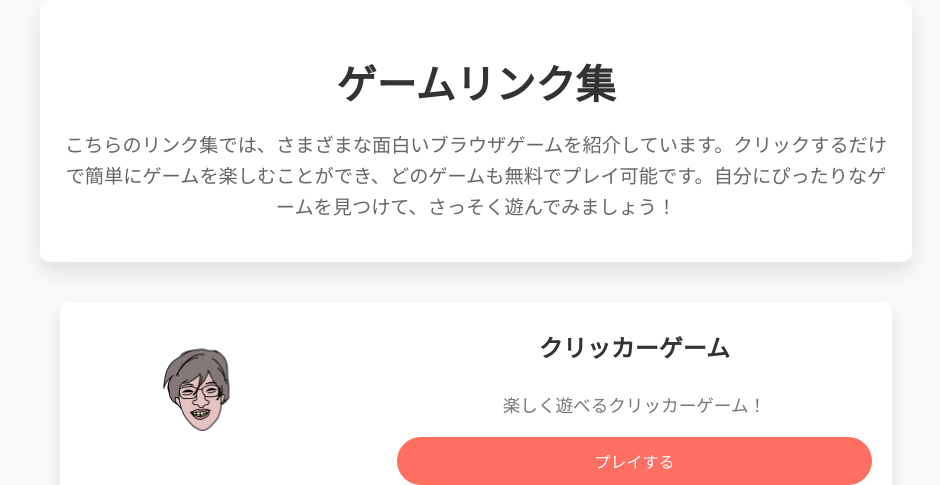
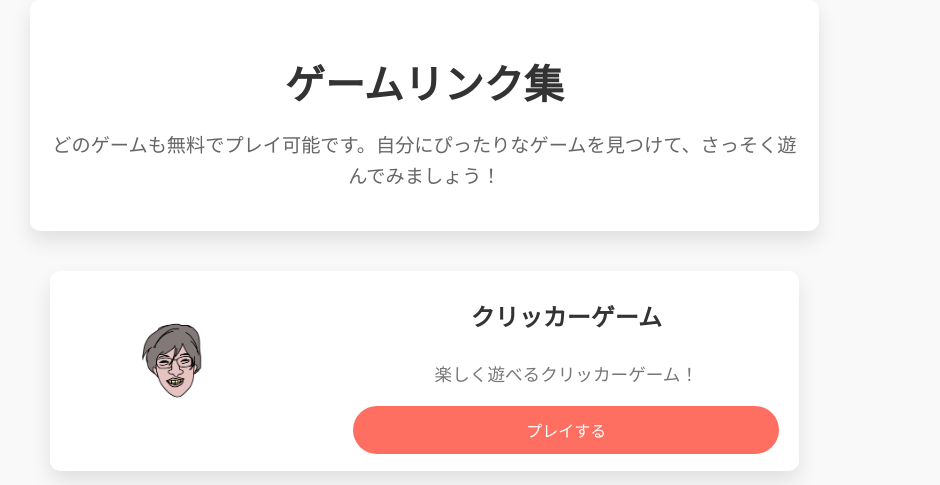
Before and after one commit to papyrus-shark/browser-games, a plain HTML site: page index.html in a window 1280 px wide. Shown: the top 485 px of the page, without its empty margins (44-984 px from the left). Drawn offline with Linux system fonts and the light colour scheme.

Commit message:
Add files via upload

```diff
--- a/index.html
+++ b/index.html
@@ -3,7 +3,7 @@
 <head>
     <meta charset="UTF-8">
     <meta name="viewport" content="width=device-width, initial-scale=1.0">
-    <title>ゲームリンク集</title>
+    <title>インター！！！！</title>
 
     <!-- Google Fontsからおしゃれなフォントを読み込む -->
     <link href="https://fonts.googleapis.com/css2?family=Roboto:wght@400;500&family=Quicksand:wght@400;500&display=swap" rel="stylesheet">
@@ -153,7 +153,7 @@
         <!-- サイトの説明部分 -->
         <div class="description">
             <h2>ゲームリンク集</h2>
-            <p>こちらのリンク集では、さまざまな面白いブラウザゲームを紹介しています。クリックするだけで簡単にゲームを楽しむことができ、どのゲームも無料でプレイ可能です。自分にぴったりなゲームを見つけて、さっそく遊んでみましょう！</p>
+            <p>どのゲームも無料でプレイ可能です。自分にぴったりなゲームを見つけて、さっそく遊んでみましょう！</p>
         </div>
 
         <!-- ゲームリンクカード -->
```
